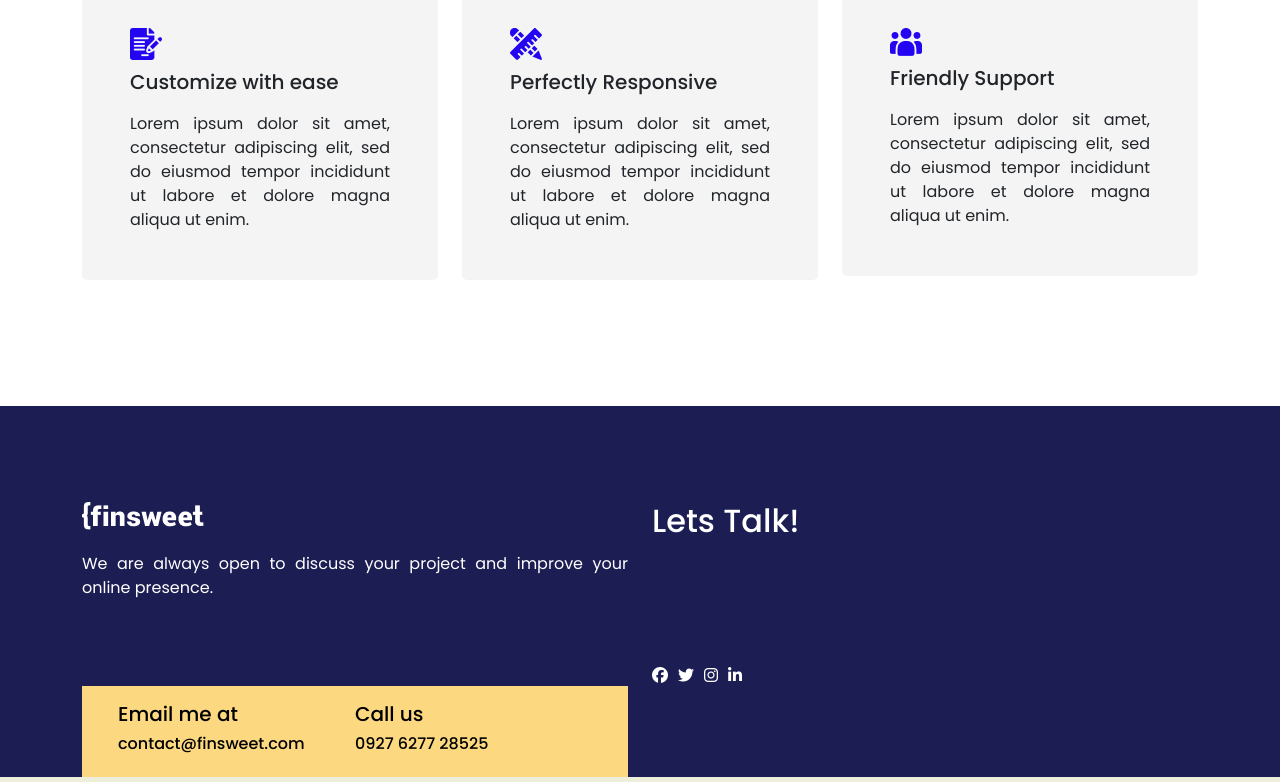
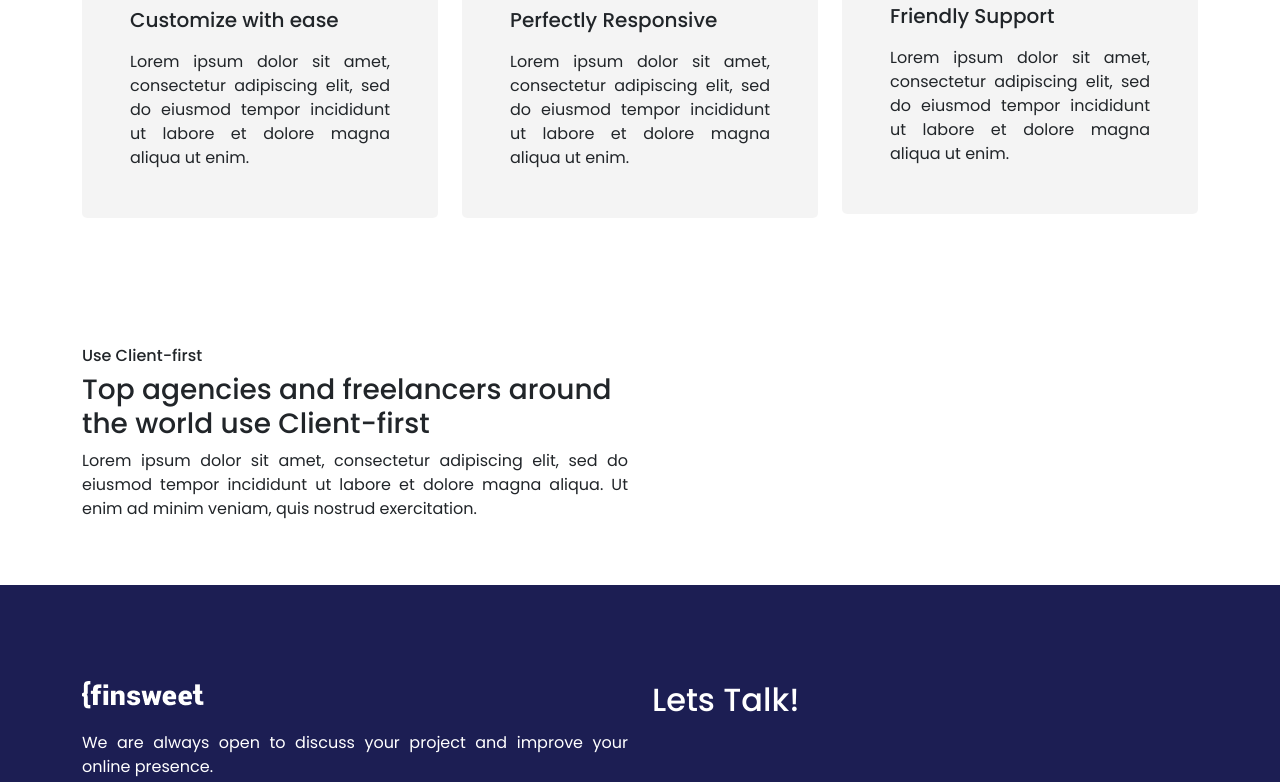
Before and after one commit to ParosRangsha/finsweet, a React (Vite) app: page /features in a window 1280 px wide. Shown: the part 1116-1898 px from the top of the page. Built offline with nearby package versions, Linux system fonts and the light colour scheme.

Commit message:
padding 126 theke 64 kora hoyeche

```diff
--- a/src/pages/About/about.css
+++ b/src/pages/About/about.css
@@ -1,5 +1,5 @@
 .aboutbanner{
-    padding: 126px 0;
+    padding: 64px 0;
 }
 .aboutbanner .bantext{
     display: flex;
@@ -14,7 +14,7 @@
     text-align: justify;
 }
 .aboutprocess{
-    padding: 126px 0;
+    padding: 64px 0;
     background-color: rgba(200, 200, 200, 0.2);
 }
 .aboutprocess .subhead{
@@ -40,7 +40,7 @@
     padding-bottom: 20px;
 }
 .aboutmission{
-    padding: 126px 0;
+    padding: 64px 0;
 }
 .aboutmission .txt{
     display: flex;
@@ -52,7 +52,7 @@
     font-weight: 600;
 }
 .aboutbenefit{
-    padding: 126px 0;
+    padding: 64px 0;
 }
 .aboutbenefit h2{
     font-size: 38px;
@@ -75,7 +75,7 @@
     margin-top: 30px;
 }
 .aboutteam{
-    padding: 126px 0;
+    padding: 64px 0;
 }
 .aboutteam .box{
     padding: 48px 64px;
--- a/src/pages/Features/Features.jsx
+++ b/src/pages/Features/Features.jsx
@@ -1,6 +1,6 @@
 import React from 'react'
 import './features.css'
-import { Container, Row } from 'react-bootstrap'
+import { Col, Container, Row } from 'react-bootstrap'
 import Benefitbox from '../../reuse/Benefitbox'
 import Bannerreuse from '../../reuse/Bannerreuse'
 import featurebanner from "../../img/featurebanner.svg"
@@ -32,6 +32,17 @@
         </Row>
         </Container>
       </div>
+      <div className="featureReview">
+        <Container>
+          <Row>
+            <Col lg={6}>
+              <h6>Use Client-first</h6>
+              <h3>Top agencies and freelancers around the world use Client-first </h3>
+              <p>Lorem ipsum dolor sit amet, consectetur adipiscing elit, sed do eiusmod tempor incididunt ut labore et dolore magna aliqua. Ut enim ad minim veniam, quis nostrud exercitation.</p>
+            </Col>
+          </Row>
+        </Container>
+      </div>
     </>
   )
 }
--- a/src/pages/Features/features.css
+++ b/src/pages/Features/features.css
@@ -2,7 +2,7 @@
     padding: 64px 0;
 }
 .featurebenefit{
-    padding: 126px 0;
+    padding: 64px 0;
 }
 .featurebenefit h2{
     font-size: 38px;
@@ -24,3 +24,6 @@
 .featurebenefit #support{
     margin-top: 30px;
 }
+.featureReview{
+    padding: 64px 0;
+}
--- a/src/pages/Home/home.css
+++ b/src/pages/Home/home.css
@@ -1,5 +1,5 @@
 .homework{
-    padding: 126px 0;
+    padding: 64px 0;
 }
 .homework .workDetails{
     display: flex;
@@ -11,7 +11,7 @@
     width: 50px;
 }
 .homeproject{
-    padding: 126px 0;
+    padding: 64px 0;
 }
 .homeproject .projectHeading{
     display: flex;
@@ -47,7 +47,7 @@
     transform: scaleX(1);
 }
 .homefeatures{
-    padding: 126px 0;
+    padding: 64px 0;
 }
 .homefeatures p{
     text-align: center;
@@ -71,7 +71,7 @@
     text-align: justify;
 }
 .homereview{
-    padding: 126px 0;
+    padding: 64px 0;
 }
 .homereview .thumb{
     height: 52px;
@@ -87,7 +87,7 @@
     padding: 0;
 }
 .homeask{
-    padding: 126px 0;
+    padding: 64px 0;
 }
 .homeask .items{
     display: flex;
@@ -130,7 +130,7 @@
     gap: 20px;
 }
 .homemessage{
-    padding: 126px 0;
+    padding: 64px 0;
 }
 .homemessage .form{
     padding: 96px;
@@ -147,7 +147,7 @@
     border-radius: 8px;
 }
 .homeblog{
-    padding: 126px 0;
+    padding: 64px 0;
 }
 .homeblog h2{
     margin-bottom: 30px;
```
Also changed, not shown: src/img/explain.png (added).
